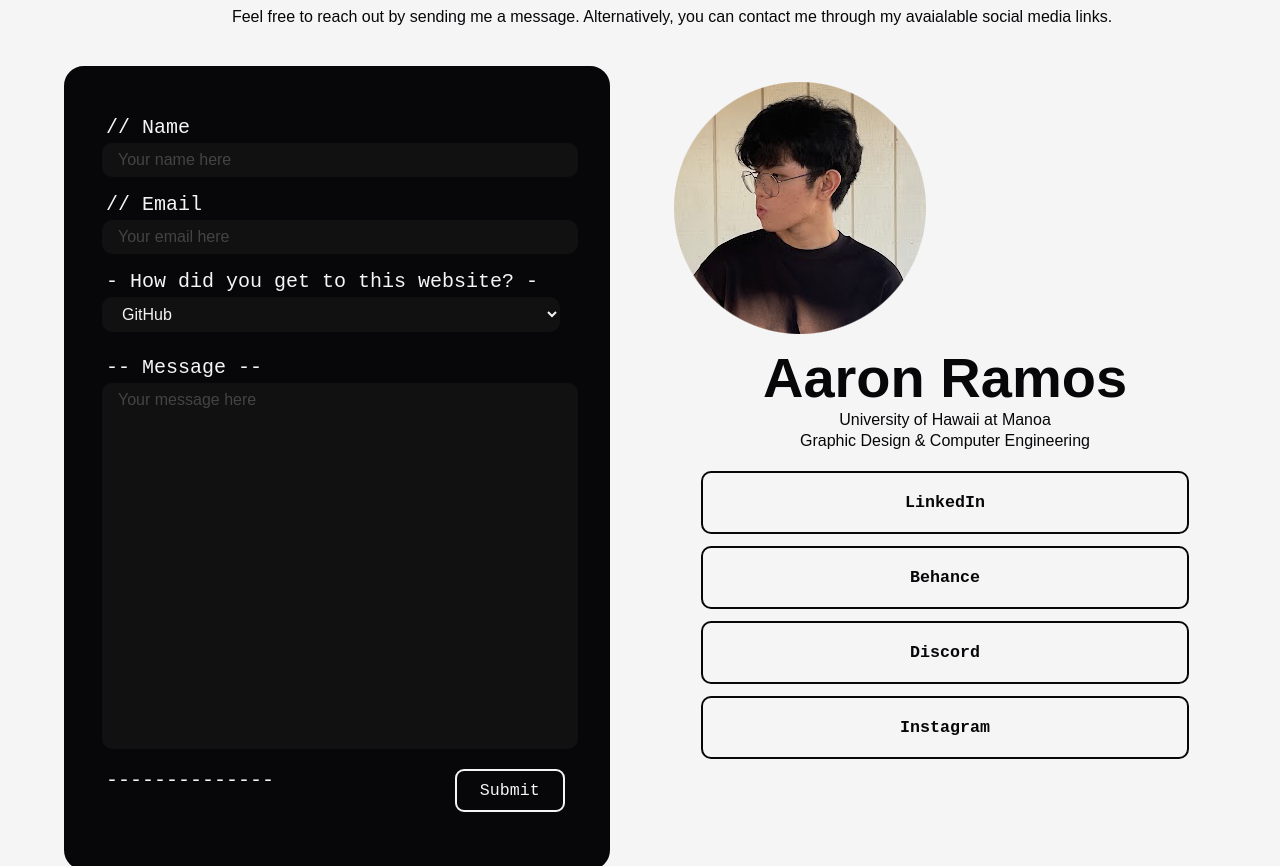
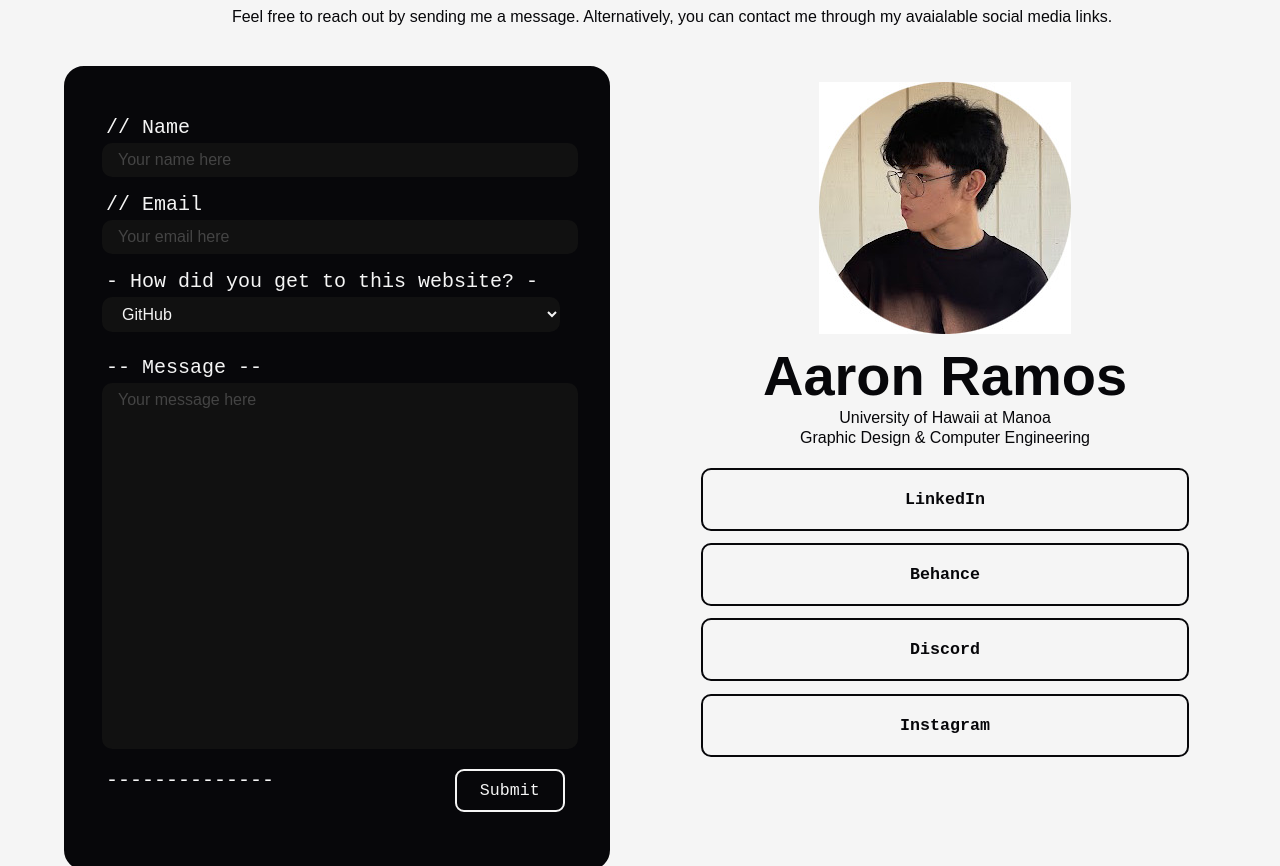
Before and after one commit to aar0m/personal, a plain HTML site: page index.html in a window 1280 px wide. Shown: the part 3039-3905 px from the top of the page. Drawn offline with Linux system fonts and the light colour scheme.

Commit message:
Fixing contact pic

```diff
--- a/css-styles/format.css
+++ b/css-styles/format.css
@@ -341,12 +341,6 @@ p {
         padding-left: 0;
         padding-top: 0;
     }
-}
-
-.cntct-content picture {
-    padding: 0;
-    justify-content: center;
-    text-align: center;
 }
 
 .contact-pic {
@@ -975,7 +969,7 @@ hr {
     font-family: Arial, Helvetica, sans-serif;
     font-size: clamp(1rem, 3.5rem, 5rem);
     margin: 0;
-    margin-top: 2%;
+    margin-top: 1.5%;
     text-align: center;
     animation: appear-slideUp ease-in;
     animation-timeline: view();
--- a/index.html
+++ b/index.html
@@ -357,7 +357,7 @@
             </div>
 
             <div class="cntct-content">
-                <picture><img class=contact-pic src='/images/sideProf.png' alt="Another picture of me!"></picture>
+                    <img class=contact-pic src='/images/sideProf.jpg' alt="Another picture of me!">
                     <h3>Aaron Ramos</h3>
                     <p>University of Hawaii at Manoa</p>
                     <p>Graphic Design & Computer Engineering</p>
```
Also changed, not shown: images/sideProf-upscaled.png (deleted), images/sideProf.jpg (added), images/sideProf.png (deleted).
